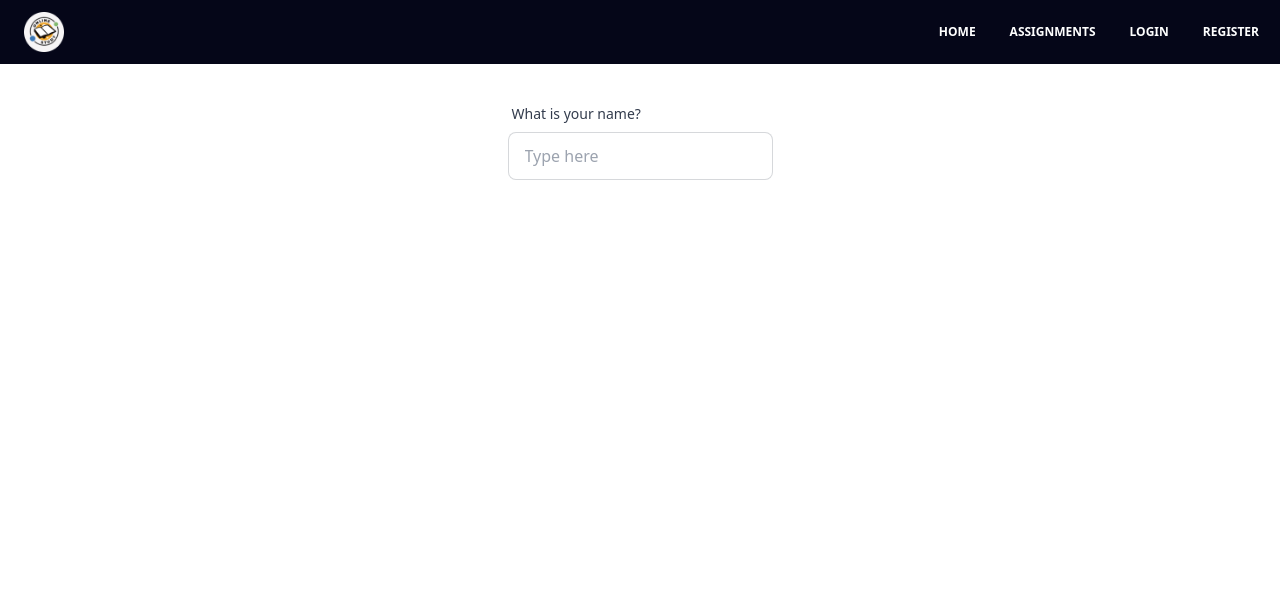
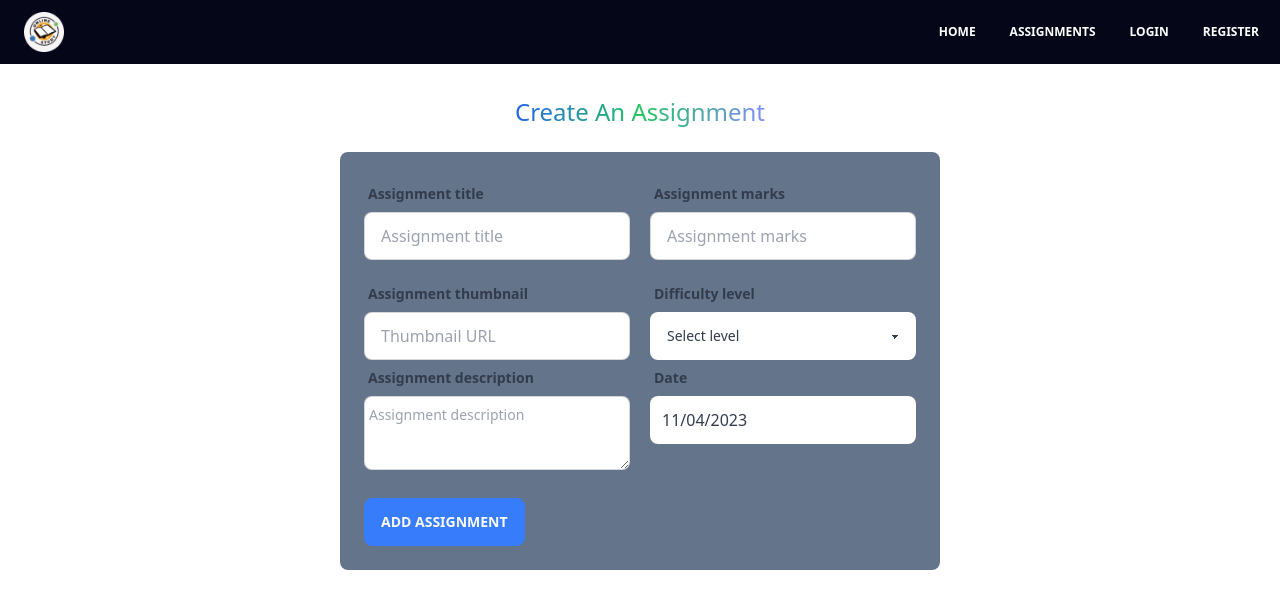
Before and after one commit to masud040/assigment-management-system-client, a React (Vite) app: page /create-assignments in a window 1280 px wide. Shown: the top 608 px of the page. Built offline with nearby package versions, Linux system fonts and the light colour scheme; no server answers.

Commit message:
add assignment creation page for create assigment.

```diff
--- a/package.json
+++ b/package.json
@@ -15,6 +15,7 @@
     "localforage": "^1.10.0",
     "match-sorter": "^6.3.1",
     "react": "^18.2.0",
+    "react-datepicker": "^4.21.0",
     "react-dom": "^18.2.0",
     "react-hot-toast": "^2.4.1",
     "react-icons": "^4.11.0",
--- a/src/pages/CreateAssignments.jsx
+++ b/src/pages/CreateAssignments.jsx
@@ -1,16 +1,132 @@
+import React, { useState } from "react";
+import DatePicker from "react-datepicker";
+import { SlCalender } from "react-icons/sl";
+import "react-datepicker/dist/react-datepicker.css";
+import useAuth from "../hooks/useAuth";
 const CreateAssignments = () => {
+  const { user } = useAuth();
+  const [startDate, setStartDate] = useState(new Date());
+  const [level, setLevel] = useState("");
+  const shortDate = new Date(startDate).toDateString();
+  const AddAssignment = (e) => {
+    e.preventDefault();
+    const form = e.target;
+    const email = user?.email;
+    const title = form.title.value;
+    const marks = form.marks.value;
+    const thumbnailImage = form.thumbnail.value;
+    const difficultLevel = level;
+    const description = form.description.value;
+    const date = shortDate;
+    const assignment = {
+      email,
+      title,
+      marks,
+      thumbnailImage,
+      difficultLevel,
+      description,
+      date,
+    };
+    console.log(assignment);
+  };
   return (
-    <div>
-      <div className="form-control ">
-        <label className="label">
-          <span className="label-text">What is your name?</span>
-        </label>
-        <input
-          type="text"
-          placeholder="Type here"
-          className="input input-bordered w-full"
-        />
+    <div className="mb-6">
+      <div className="text-center mb-6">
+        <h1 className="text-2xl bg-gradient-to-r from-blue-600 via-green-500  to-indigo-400 inline-block text-transparent bg-clip-text ">
+          Create An Assignment
+        </h1>
       </div>
+      <form
+        onSubmit={AddAssignment}
+        className="bg-slate-500 p-6 rounded-lg min-w-[350px] md:min-w-[600px]"
+      >
+        <div className="md:flex gap-5 justify-between mb-4">
+          <div className="form-control flex-1">
+            <label className="label">
+              <span className="label-text font-bold">Assignment title</span>
+            </label>
+            <input
+              type="text"
+              name="title"
+              required
+              placeholder="Assignment title"
+              className="input input-bordered focus:outline-none"
+            />
+          </div>
+          <div className="form-control flex-1">
+            <label className="label">
+              <span className="label-text font-bold">Assignment marks</span>
+            </label>
+            <input
+              type="number"
+              name="marks"
+              placeholder="Assignment marks"
+              required
+              className="input input-bordered focus:outline-none "
+            />
+          </div>
+        </div>
+        <div className="md:flex gap-5 justify-between">
+          <div className="form-control flex-1">
+            <label className="label">
+              <span className="label-text font-bold">Assignment thumbnail</span>
+            </label>
+            <input
+              type="url"
+              name="thumbnail"
+              placeholder="Thumbnail URL"
+              required
+              className="input input-bordered focus:outline-none"
+            />
+          </div>
+          <div className="form-control flex-1">
+            <label className="label">
+              <span className="label-text font-bold">Difficulty level</span>
+            </label>
+            <select
+              onChange={(e) => setLevel(e.target.value)}
+              className="select w-full focus:outline-none"
+              required
+            >
+              <option disabled selected>
+                Select level
+              </option>
+              <option value="easy">Easy</option>
+              <option value="medium">Medium</option>
+              <option value="hard">Hard</option>
+            </select>
+          </div>
+        </div>
+        <div className="md:flex gap-5 mb-4 justify-between">
+          <div className="form-control flex-1">
+            <label className="label">
+              <span className="label-text font-bold">
+                Assignment description
+              </span>
+            </label>
+            <textarea
+              placeholder="Assignment description"
+              name="description"
+              required
+              className="textarea focus:outline-none textarea-bordered textarea-md p-1 pb-3"
+            ></textarea>
+          </div>
+          <div className="form-control flex-1 ">
+            <label className="label">
+              <span className="label-text font-bold">Date</span>
+            </label>
+            <DatePicker
+              required
+              className="p-3 w-full rounded-lg"
+              selected={startDate}
+              onChange={(date) => setStartDate(date)}
+            />
+          </div>
+        </div>
+        <button type="submit" className="mt-3  btn btn-secondary">
+          Add Assignment
+        </button>
+      </form>
     </div>
   );
 };
```
Also changed, not shown: 1 other file (tests, documents, lock files or other folders).
